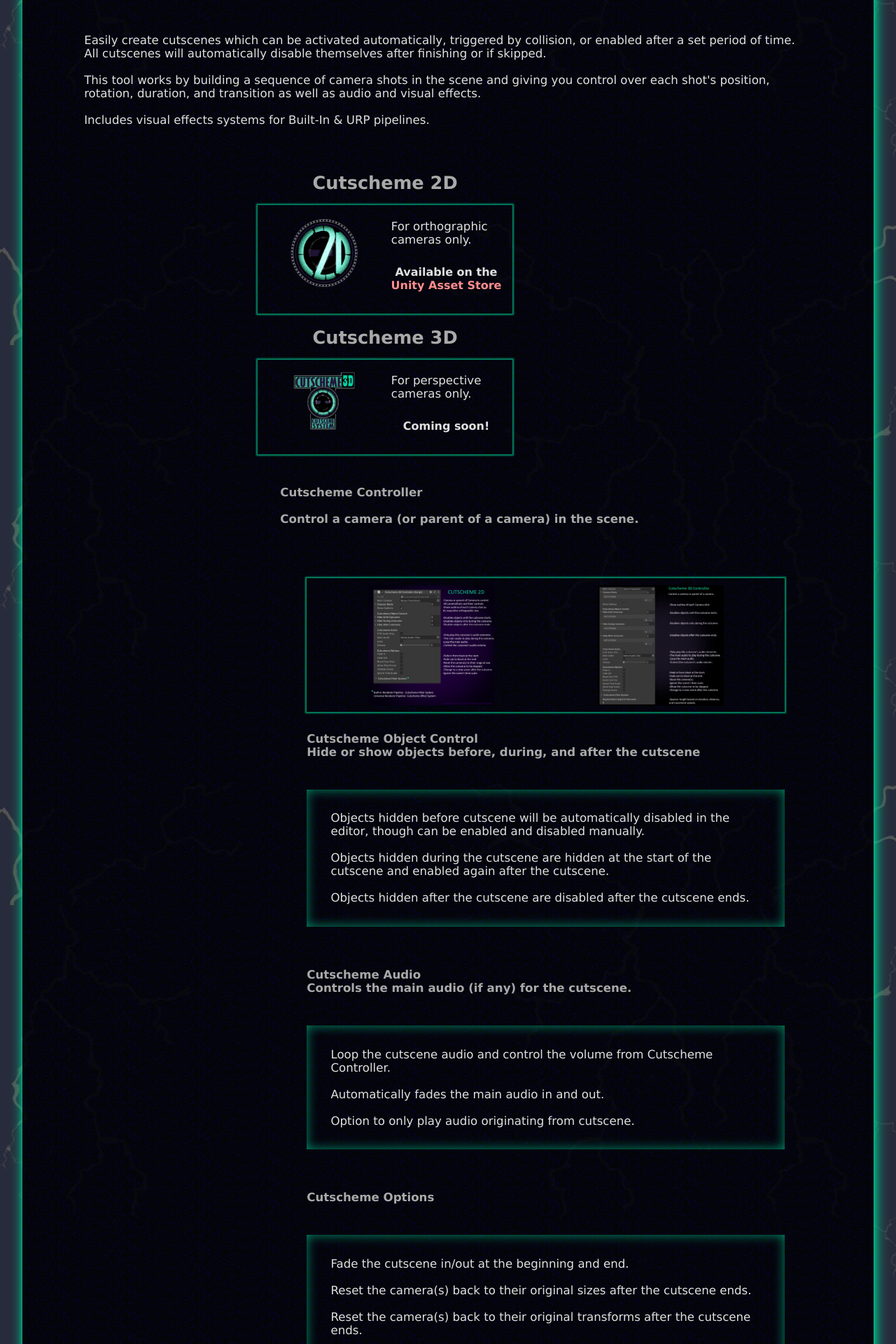
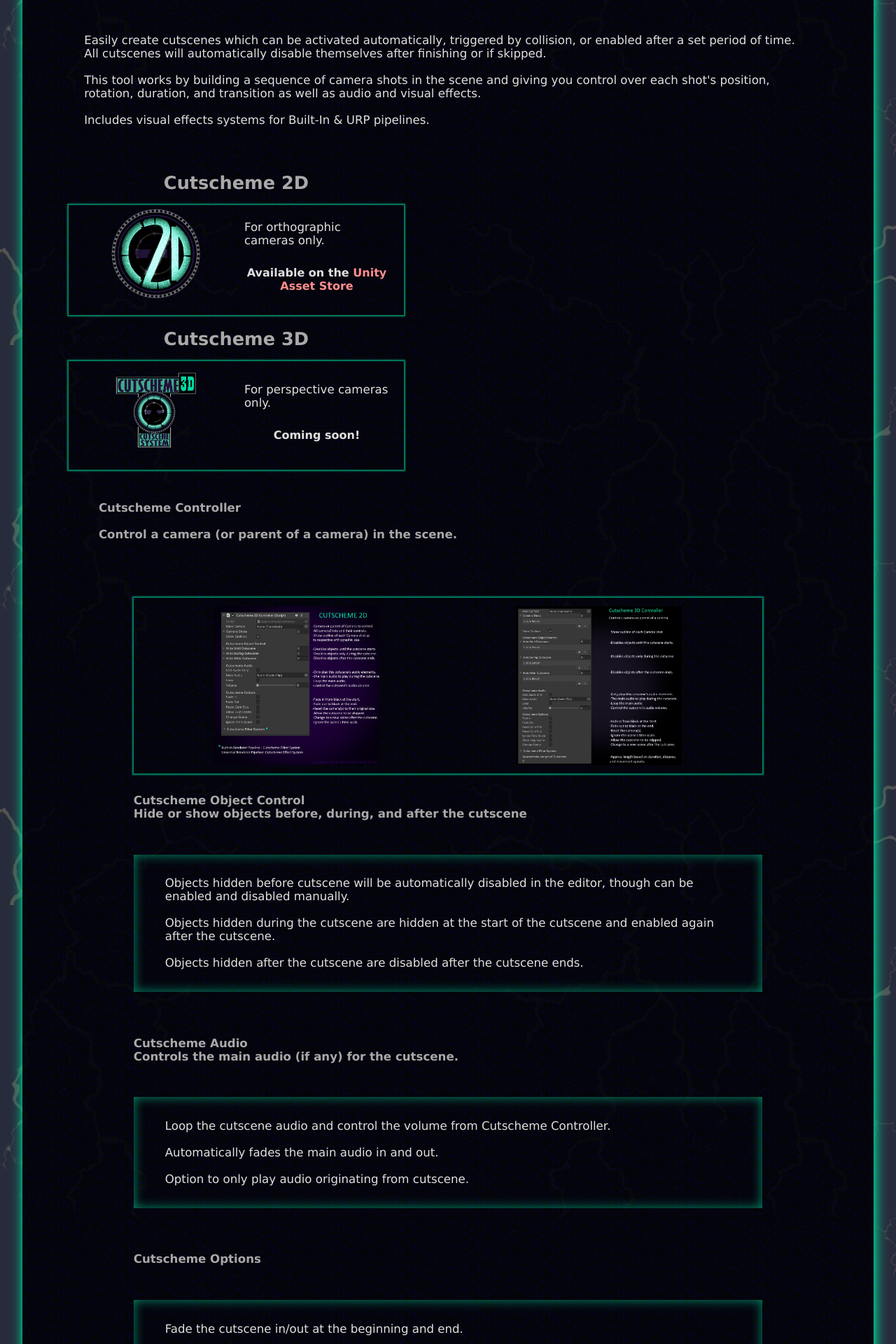
Before and after one commit to Madsir/madsirstudio.github.io, a Jekyll site: the page built from cutscheme/index.html, in a window 1280 px wide. Shown: the part 307-2227 px from the top of the page at 70% size. Built offline with Jekyll 4.4.1, drawn with Linux system fonts in a browser that asks for light colours.

Commit message:
Update index.html

```diff
--- a/cutscheme/index.html
+++ b/cutscheme/index.html
@@ -19,7 +19,7 @@
   background-image: url("/Assets/tough.png")
 }
 .centerdiv{
-	margin-left:25%;
+	margin-left:2%;
 	margin-right:2%;
 }
 .row::after {
```
